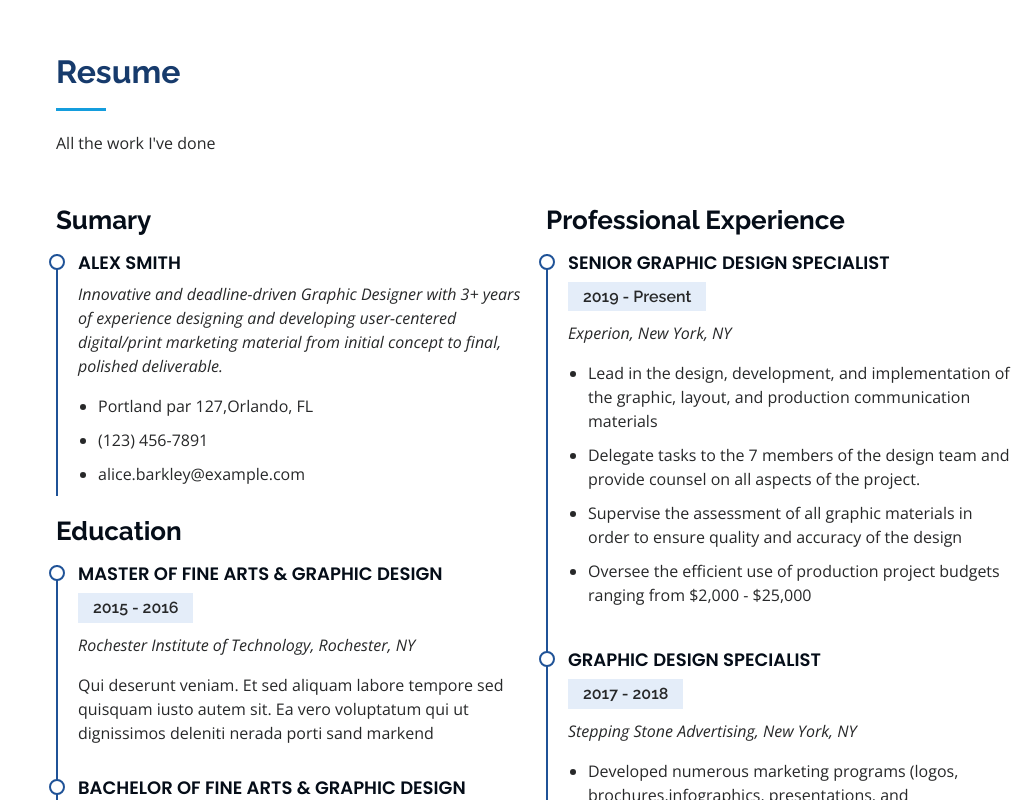
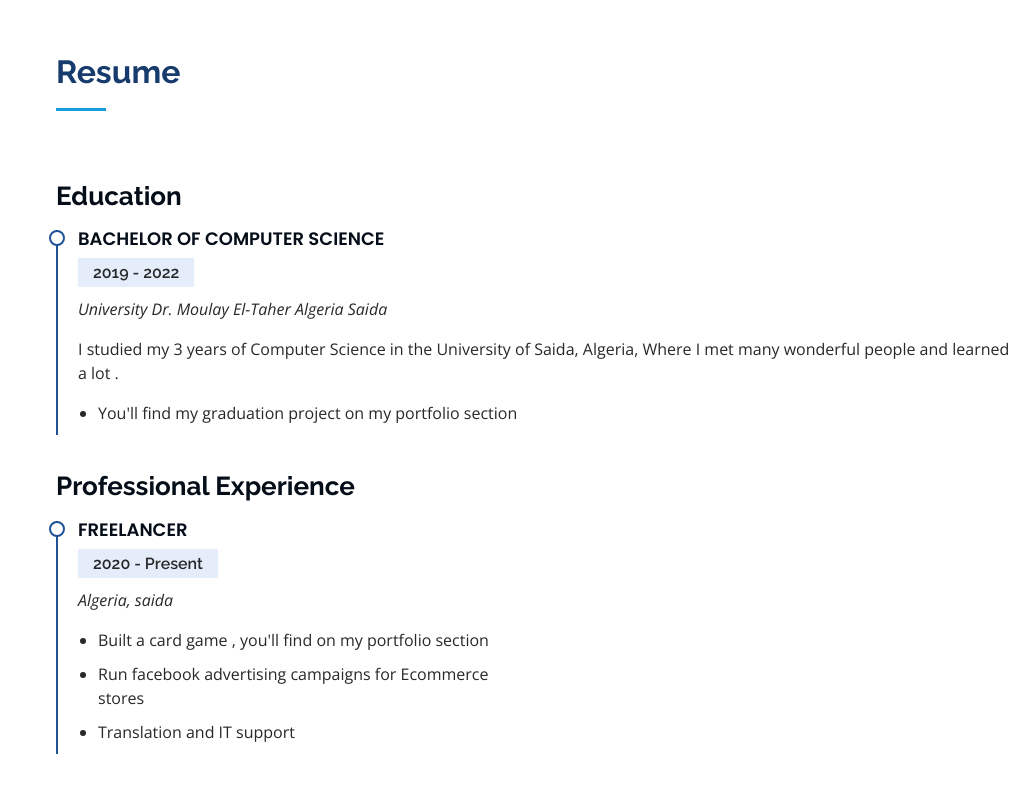
Before and after one commit to kamelcerbah/Cerbah-Kamel.github.io, a plain HTML site: page index.html in a window 1280 px wide. Shown: the part 2000-2800 px from the top of the page, without its empty margins (256-1280 px from the left). Drawn offline with nearby package versions, Linux system fonts and the light colour scheme.

Commit message:
added resume and services text

```diff
--- a/index.html
+++ b/index.html
@@ -253,69 +253,42 @@
 
         <div class="section-title">
           <h2>Resume</h2>
-          <p>All the work I've done</p>
+
         </div>
 
         <div class="row">
-          <div class="col-lg-6" data-aos="fade-up">
-            <h3 class="resume-title">Sumary</h3>
-            <div class="resume-item pb-0">
-              <h4>Alex Smith</h4>
-              <p><em>Innovative and deadline-driven Graphic Designer with 3+ years of experience designing and
-                  developing user-centered digital/print marketing material from initial concept to final, polished
-                  deliverable.</em></p>
+
+          <div class="col-lg-12" data-aos="fade-up">
+            <h3 class="resume-title">Education</h3>
+            <div class="resume-item">
+              <h4>BACHELOR OF COMPUTER SCIENCE</h4>
+              <h5>2019 - 2022</h5>
+              <p><em>University Dr. Moulay El-Taher Algeria Saida</em></p>
+              <p> I studied my 3 years of Computer Science in the University of Saida, Algeria, Where I met many wonderful people and learned a lot .
+
+              </p>
               <ul>
-                <li>Portland par 127,Orlando, FL</li>
-                <li>(123) 456-7891</li>
-                <li>alice.barkley@example.com</li>
+                <li>You'll find my graduation project on my portfolio section</li>
               </ul>
             </div>
 
-            <h3 class="resume-title">Education</h3>
-            <div class="resume-item">
-              <h4>Master of Fine Arts &amp; Graphic Design</h4>
-              <h5>2015 - 2016</h5>
-              <p><em>Rochester Institute of Technology, Rochester, NY</em></p>
-              <p>Qui deserunt veniam. Et sed aliquam labore tempore sed quisquam iusto autem sit. Ea vero voluptatum qui
-                ut dignissimos deleniti nerada porti sand markend</p>
-            </div>
-            <div class="resume-item">
-              <h4>Bachelor of Fine Arts &amp; Graphic Design</h4>
-              <h5>2010 - 2014</h5>
-              <p><em>Rochester Institute of Technology, Rochester, NY</em></p>
-              <p>Quia nobis sequi est occaecati aut. Repudiandae et iusto quae reiciendis et quis Eius vel ratione eius
-                unde vitae rerum voluptates asperiores voluptatem Earum molestiae consequatur neque etlon sader mart
-                dila</p>
-            </div>
           </div>
+
           <div class="col-lg-6" data-aos="fade-up" data-aos-delay="100">
             <h3 class="resume-title">Professional Experience</h3>
+
             <div class="resume-item">
-              <h4>Senior graphic design specialist</h4>
-              <h5>2019 - Present</h5>
-              <p><em>Experion, New York, NY </em></p>
+              <h4>Freelancer</h4>
+              <h5>2020 - Present</h5>
+              <p><em>Algeria, saida </em></p>
               <ul>
-                <li>Lead in the design, development, and implementation of the graphic, layout, and production
-                  communication materials</li>
-                <li>Delegate tasks to the 7 members of the design team and provide counsel on all aspects of the
-                  project. </li>
-                <li>Supervise the assessment of all graphic materials in order to ensure quality and accuracy of the
-                  design</li>
-                <li>Oversee the efficient use of production project budgets ranging from $2,000 - $25,000</li>
+                <li>Built a card game , you'll find on my portfolio section</li>
+                <li>Run facebook advertising campaigns for Ecommerce stores  </li>
+                <li>Translation and IT support</li>
+
               </ul>
             </div>
-            <div class="resume-item">
-              <h4>Graphic design specialist</h4>
-              <h5>2017 - 2018</h5>
-              <p><em>Stepping Stone Advertising, New York, NY</em></p>
-              <ul>
-                <li>Developed numerous marketing programs (logos, brochures,infographics, presentations, and
-                  advertisements).</li>
-                <li>Managed up to 5 projects or tasks at a given time while under pressure</li>
-                <li>Recommended and consulted with clients on the most appropriate graphic design</li>
-                <li>Created 4+ design presentations and proposals a month for clients and account managers</li>
-              </ul>
-            </div>
+
           </div>
         </div>
 
@@ -345,15 +318,6 @@
         <div class="row portfolio-container" data-aos="fade-up" data-aos-delay="100">
 
           <div class="col-lg-4 col-md-6 portfolio-item filter-app">
-
-            <!-- <div class="portfolio-wrap">
-              <img src="assets/img/portfolio/portfolio-1.jpg" class="img-fluid" alt="">
-              <div class="portfolio-links">
-                <a href="assets/img/portfolio/portfolio-1.jpg" data-gallery="portfolioGallery"
-                  class="portfolio-lightbox" title="App 1"><i class="bx bx-plus"></i></a>
-                <a href="#" title="More Details"><i class="bx bx-link"></i></a>
-              </div>
-            </div> -->
 
             <div class="card" style="width: 18rem;">
               <img class="card-img-top" src="assets/img/portfolio/flutter.png" alt="Card image cap">
@@ -420,10 +384,10 @@
 
         <div class="section-title">
           <h2>Services</h2>
-          <p>All the services I can provide :</p>
+          <p>All the services I provide are on various freelance platforms</p>
         </div>
 
-        <div class="row">
+        <!-- <div class="row">
           <div class="col-lg-4 col-md-6 icon-box" data-aos="fade-up">
             <div class="icon"><i class="bi bi-briefcase"></i></div>
             <h4 class="title"><a href="">Lorem Ipsum</a></h4>
@@ -460,7 +424,7 @@
             <p class="description">Et harum quidem rerum facilis est et expedita distinctio. Nam libero tempore, cum
               soluta nobis est eligendi</p>
           </div>
-        </div>
+        </div> -->
 
       </div>
     </section><!-- End Services Section -->
@@ -494,7 +458,7 @@
               <div class="phone">
                 <i class="bi bi-phone"></i>
                 <h4>Call:</h4>
-                <p>+1 5589 55488 55s</p>
+                <p>+213 656690396 (0656690396)</p>
               </div>
 
               <!-- <iframe src="https://www.google.com/maps/embed?pb=!1m14!1m8!1m3!1d12097.433213460943!2d-74.0062269!3d40.7101282!3m2!1i1024!2i768!4f13.1!3m3!1m2!1s0x0%3A0xb89d1fe6bc499443!2sDowntown+Conference+Center!5e0!3m2!1smk!2sbg!4v1539943755621" frameborder="0" style="border:0; width: 100%; height: 290px;" allowfullscreen></iframe> -->
```
Also changed, not shown: assets/img/0- temp/dssd.jpg (deleted), assets/img/0- temp/hero-bg.jpg (deleted).
